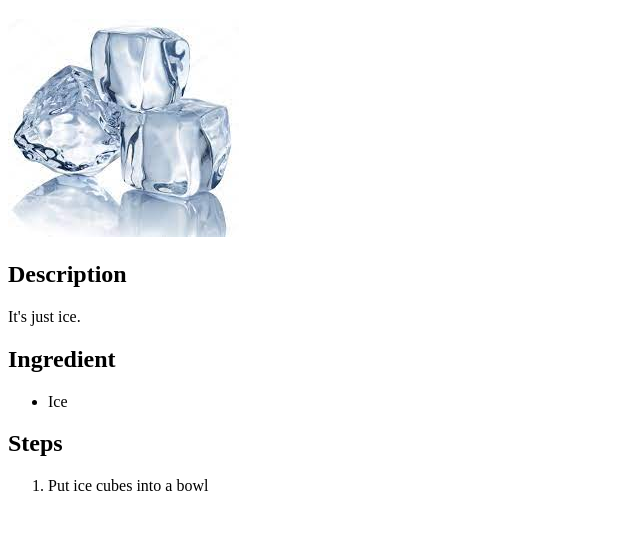
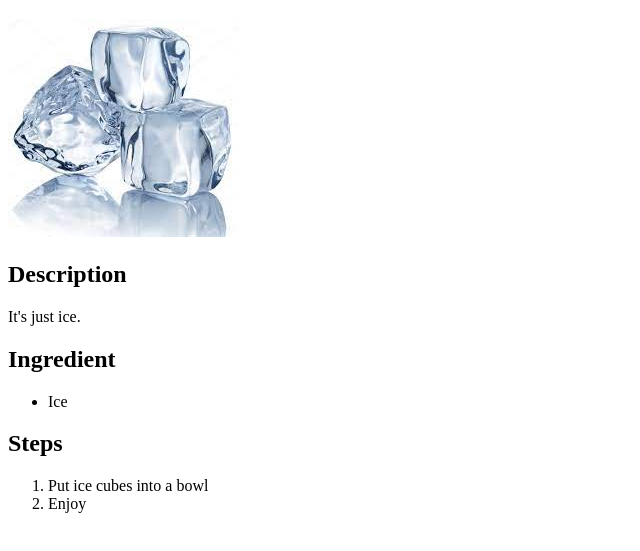
Before and after one commit to youmecoffee/odin-recipes, a plain HTML site: page recipes/veganicecream.html in a window 1280 px wide. Shown: the part 61-612 px from the top of the page, without its empty margins (0-640 px from the left). Drawn offline with Linux system fonts and the light colour scheme.

Commit message:
made a change to ice cream page

```diff
--- a/recipes/veganicecream.html
+++ b/recipes/veganicecream.html
@@ -17,6 +17,7 @@
     <h2> Steps </h2>
     <ol>
         <li> Put ice cubes into a bowl </li>
+        <li> Enjoy </li>
     </ol>
 </body>
 </html>
```
